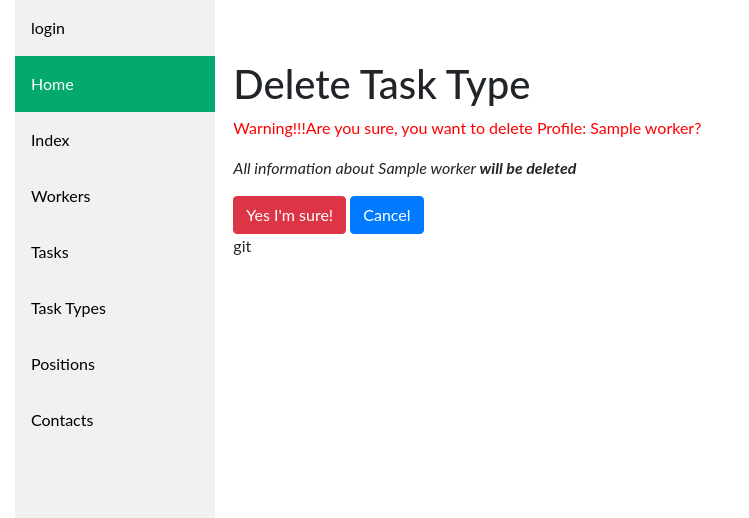
After one commit to yevhenii-nevmyvako/it-company-task-manager, a Django app: template templates/task_manager/worker_delete_confirm.html in a window 1280 px wide. The commit adds this page. Shown: the top 518 px of the page, without its empty margins (0-749 px from the left). Run offline with Django 3.2, Linux system fonts and the light colour scheme; the template is opened without the code that fills it: most values are stand-ins (such as "Sample title", 1, 10 or a date in 2020).

Commit message:
Add worker_delete_confirm.htm to temlates & add delete view to views.py % add path to delete worker

```diff
--- a/task_manager/urls.py
+++ b/task_manager/urls.py
@@ -21,7 +21,7 @@ from task_manager.views import (
     TaskTypeDeleteView,
     TaskDeleteView,
     PositionDeleteView,
-    WorkerUpdateView,
+    WorkerDeleteView,
 
 )
 
@@ -56,8 +56,8 @@ urlpatterns = [
          WorkerDetailView.as_view(), name="worker-detail"),
     path("workers/create/",
          WorkerCreateView.as_view(), name="worker-create"),
-    path("workers<int:pk>/update/",
-         WorkerUpdateView.as_view(), name="worker-update"),
+    path("workers<int:pk>/delete/",
+         WorkerDeleteView.as_view(), name="worker-delete"),
 
 
     path("positions/",
--- /dev/null
+++ b/templates/task_manager/worker_delete_confirm.html
@@ -0,0 +1,17 @@
+{% extends "base.html" %}
+
+
+{%  block content %}
+  <h1>Delete Task Type</h1>
+  <p style="color: red">
+    <strongg color: red>Warning!!!</strongg>Are you sure, you want to delete Profile: {{ worker }}?
+  </p>
+  <p><i>All information about {{ worker }} <strong>will be deleted</strong></i></p>
+  <form action="" method="POST" >
+    {% csrf_token %}
+    <input class="btn btn-danger" type="submit" value="Yes I'm sure!">
+    <input class="btn btn-primary" type="button" value="Cancel"
+           onclick="location.href='{% url 'task_manager:task-list' %}'">
+  </form>
+git
+{%  endblock %}
--- a/templates/task_manager/worker_list.html
+++ b/templates/task_manager/worker_list.html
@@ -13,7 +13,7 @@
         <th>First name</th>
         <th>Last name</th>
         <th>Position</th>
-        <th>Update</th>
+        <th>Delete</th>
       </tr>
     {% for worker in worker_list %}
       <tr>
@@ -22,7 +22,7 @@
         <td>{{ worker.first_name }}</td>
         <td>{{ worker.last_name }}</td>
         <td>{{ worker.position }}</td>
-{#        <td><a href="{% url 'task_manager:worker-update' pk=worker.id %}">Update</a></td>#}
+        <td><a href="{% url 'task_manager:worker-delete' pk=worker.id %}">Delete</a></td>
 
       </tr>
     {% endfor %}
```
Also changed, not shown: task_manager/views.py (+4 -4 lines).
